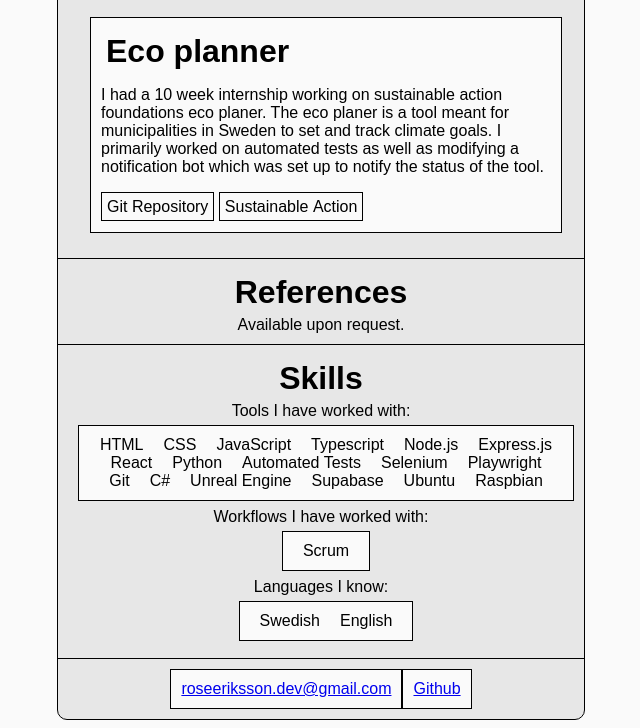
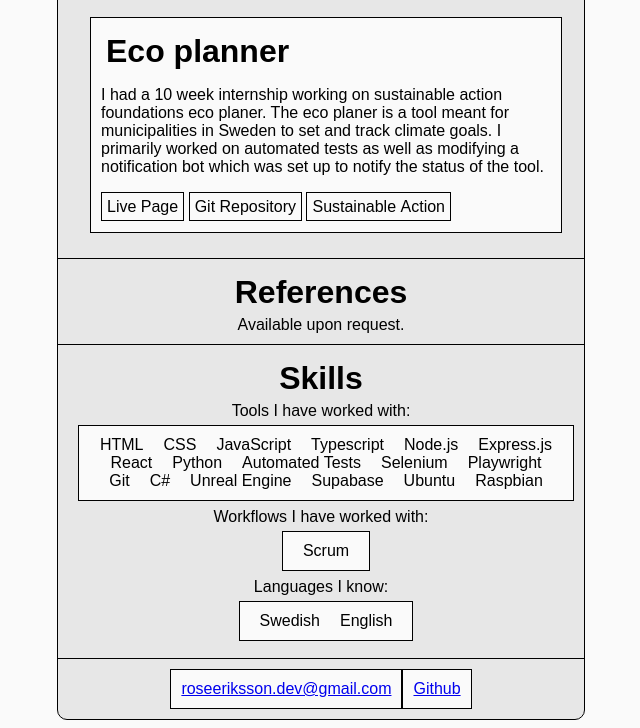
Before and after one commit to pysor2/Portfolio, a plain HTML site: page index.html in a window 1280 px wide. Shown: the part 943-1671 px from the top of the page, without its empty margins (319-959 px from the left). Drawn offline with Linux system fonts and the light colour scheme.

Commit message:
add live page for eco planner

```diff
--- a/index.html
+++ b/index.html
@@ -88,7 +88,7 @@
                         </p>
                     </div>
                     <div class="links">
-                        <!-- <a href="">Live&nbsp;Demo</a> -->
+                        <a href="https://verktyg.xn--koordineradklimatomstllning-vkc.se/">Live&nbsp;Page</a>
                         <a href="https://github.com/Sustainable-Action-Foundation/eco-planner">Git&nbsp;Repository</a>
                         <a href="https://github.com/Sustainable-Action-Foundation">Sustainable&nbsp;Action</a>
                     </div>
```
